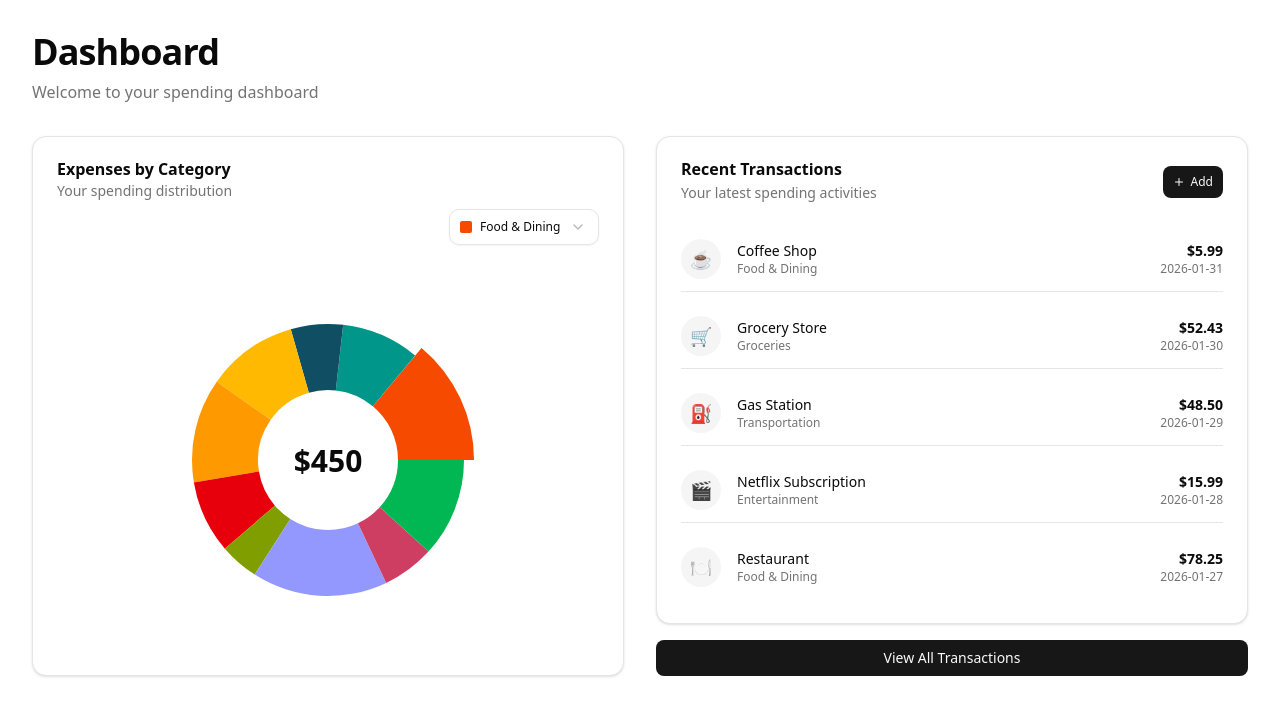
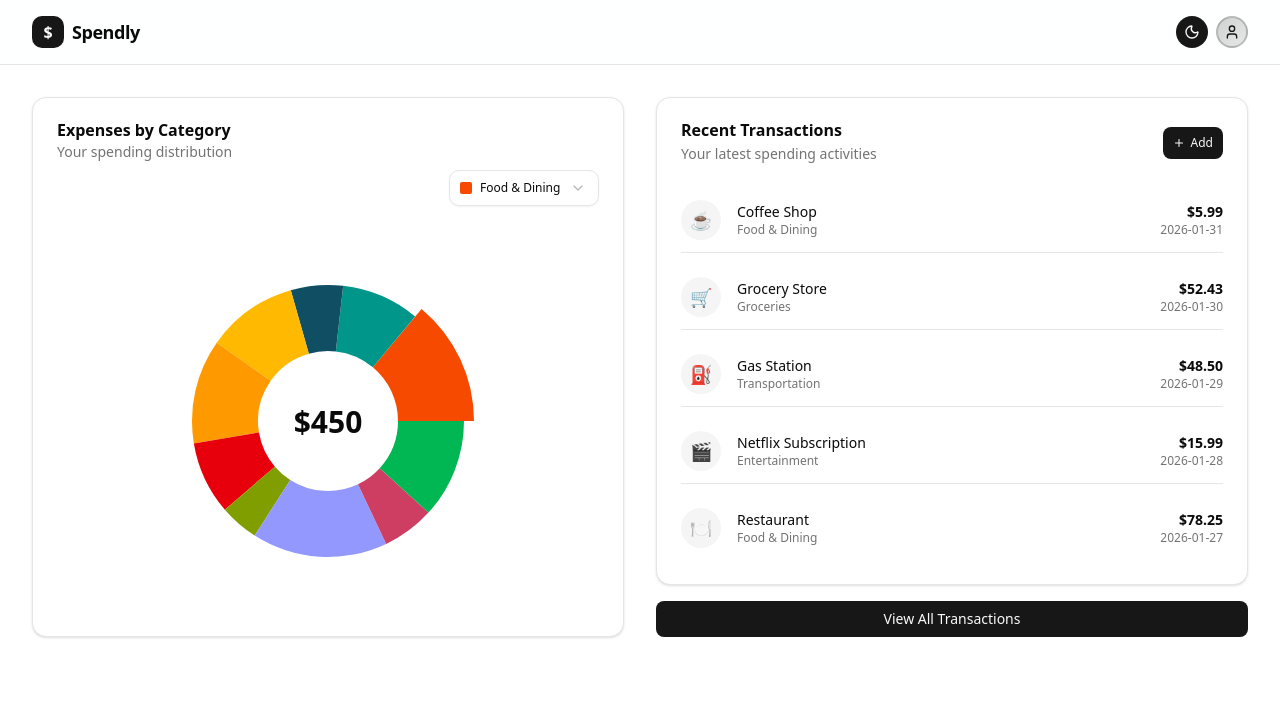
Before and after one commit to SBK0910/spendly, a Next.js app: page /dashboard in a window 1280 px wide. Shown: the top 716 px of the page. Built offline with nearby package versions, Linux system fonts and the light colour scheme.

Commit message:
feat: add dark mode and header

```diff
--- a/app/dashboard/page.tsx
+++ b/app/dashboard/page.tsx
@@ -1,21 +1,14 @@
-import ExpensePieChart from "@/components/Dashboard/ExpensePieChart";
-import RecentTransactions from "@/components/Dashboard/RecentTransactions";
+import ExpensePieChart from "@/components/dashboard/ExpensePieChart";
+import Header from "@/components/common/Header";
+import RecentTransactions from "@/components/dashboard/RecentTransactions";
 
 export default function DashboardPage() {
     return (
-        <div className="min-h-screen bg-background p-8">
-            <div className="max-w-7xl mx-auto">
-                {/* Header */}
-                <div className="mb-8">
-                    <h1 className="text-4xl font-bold tracking-tight">Dashboard</h1>
-                    <p className="text-muted-foreground mt-2">Welcome to your spending dashboard</p>
-                </div>
-
-                {/* Main Grid */}
+        <div className="min-h-screen bg-background">
+            <Header />
+            <div className="max-w-7xl mx-auto p-8">
                 <div className="grid grid-cols-1 lg:grid-cols-2 gap-8">
-                    {/* First Half - Pie Chart */}
                     <ExpensePieChart />
-                    {/* Second Half - Recent Transactions */}
                     <RecentTransactions />
                 </div>
             </div>
--- a/app/layout.tsx
+++ b/app/layout.tsx
@@ -1,6 +1,7 @@
 import type { Metadata } from "next";
 import { Geist, Geist_Mono } from "next/font/google";
 import "./globals.css";
+import { ThemeProvider } from "@/components/common/providers/ThemeProvider";
 
 const geistSans = Geist({
 	variable: "--font-geist-sans",
@@ -23,11 +24,18 @@ export default function RootLayout({
 	children: React.ReactNode;
 }>) {
 	return (
-		<html lang="en">
+		<html lang="en" suppressHydrationWarning>
 			<body
 				className={`${geistSans.variable} ${geistMono.variable} antialiased`}
 			>
-				{children}
+				<ThemeProvider
+					attribute="class"
+					defaultTheme="system"
+					enableSystem
+					disableTransitionOnChange
+				>
+					{children}
+				</ThemeProvider>
 			</body>
 		</html>
 	);
--- /dev/null
+++ b/components/common/DarkMode.tsx
@@ -0,0 +1,22 @@
+'use client';
+
+import { useTheme } from "next-themes";
+import { Moon, Sun } from "lucide-react";
+import { Button } from "../ui/button";
+
+export default function DarkMode() {
+    const { theme, setTheme } = useTheme();
+
+    return (
+        <Button
+            onClick={() => {
+                setTheme(theme === "dark" ? "light" : "dark");
+            }}
+            size="icon-sm"
+            className="rounded-full cursor-pointer"
+        >
+            <Moon className="size-4 dark:hidden" />
+            <Sun className="size-4 hidden dark:inline" />
+        </Button>
+    );
+}
--- /dev/null
+++ b/components/common/Header.tsx
@@ -0,0 +1,26 @@
+import { User } from "lucide-react";
+import DarkMode from "./DarkMode";
+
+export default function Header() {
+    return (
+        <header className="border-b bg-card/50 backdrop-blur supports-backdrop-filter:bg-card/50">
+            <div className="max-w-7xl mx-auto px-8 py-4 flex items-center justify-between">
+                <div className="flex items-center gap-2">
+                    <div className="w-8 h-8 rounded-lg bg-primary flex items-center justify-center text-primary-foreground font-bold text-base">
+                        $
+                    </div>
+                    <h1 className="text-lg font-semibold tracking-tight">Spendly</h1>
+                </div>
+
+                <div className="flex items-center gap-2">
+                    {/* Dark Mode Toggle */}
+                    <DarkMode />
+                    {/* Avatar */}
+                    <button className="w-8 h-8 rounded-full bg-linear-to-br from-primary/20 to-primary/10 border-2 border-primary/20 hover:border-primary/40 transition-colors flex items-center justify-center">
+                        <User className="w-4 h-4 text-primary" />
+                    </button>
+                </div>
+            </div>
+        </header>
+    )
+}
--- /dev/null
+++ b/components/common/providers/ThemeProvider.tsx
@@ -0,0 +1,11 @@
+"use client"
+
+import * as React from "react"
+import { ThemeProvider as NextThemesProvider } from "next-themes"
+
+export function ThemeProvider({
+    children,
+    ...props
+}: React.ComponentProps<typeof NextThemesProvider>) {
+    return <NextThemesProvider {...props}>{children}</NextThemesProvider>
+}
--- a/package.json
+++ b/package.json
@@ -16,6 +16,7 @@
     "clsx": "^2.1.1",
     "lucide-react": "^0.563.0",
     "next": "16.1.4",
+    "next-themes": "^0.4.6",
     "react": "19.2.3",
     "react-dom": "19.2.3",
     "recharts": "^2.15.4",
```
Also changed, not shown: 1 other file (tests, documents, lock files or other folders).
